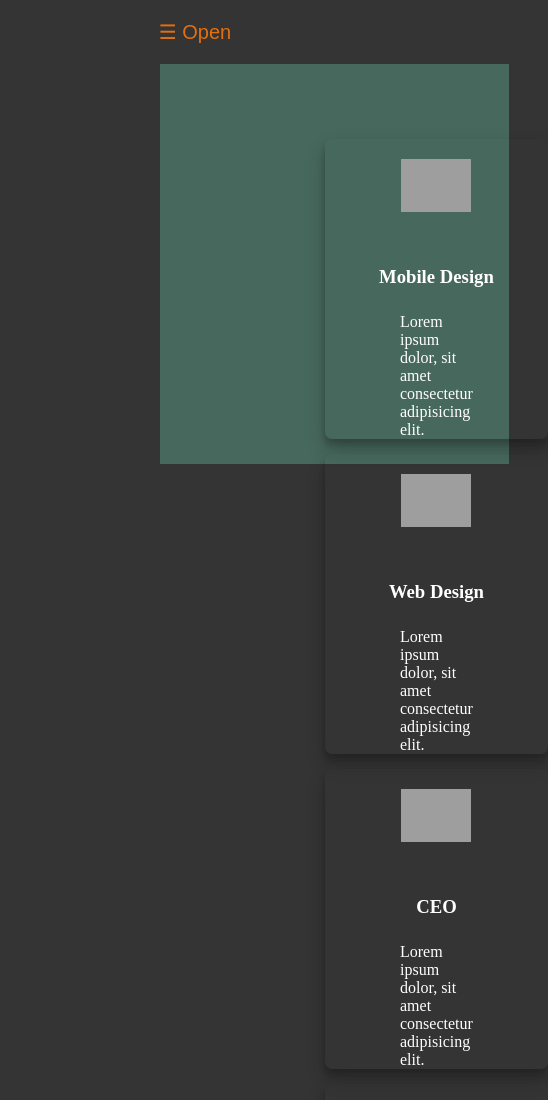
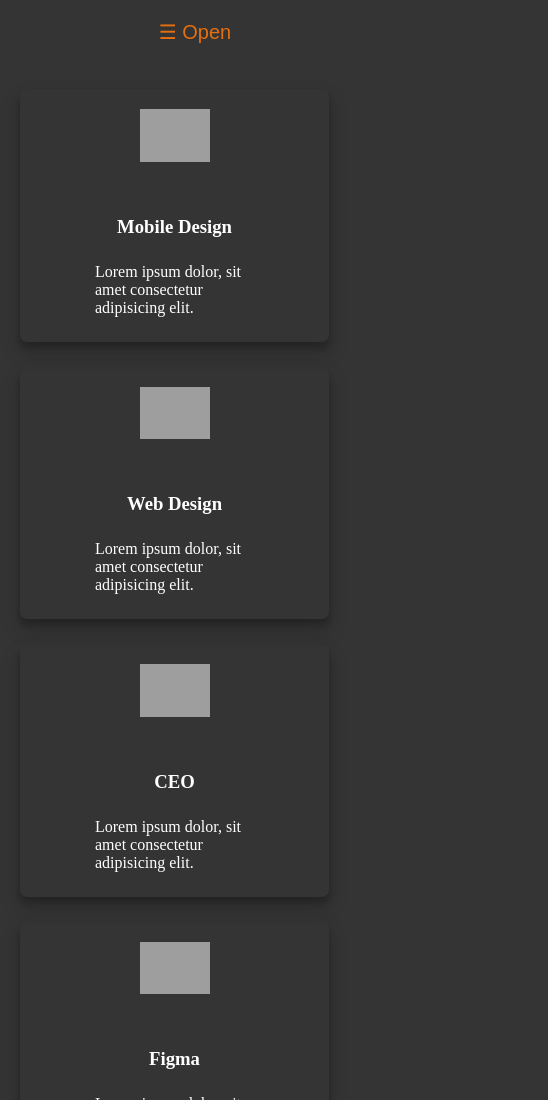
Before and after one commit to Younes-sh/VCard, a plain HTML site: page HTML/service.html in a window 390 px wide. Shown: the top 1100 px of the page, 548 px wide, since content can reach past the window. Drawn offline with Linux system fonts and the light colour scheme; grey boxes are pictures that could not be loaded; a script that the page names is missing.

```diff
--- a/CSS/service.css
+++ b/CSS/service.css
@@ -81,7 +81,6 @@
 }
 @media screen and (max-width:1000px) {
     .service{
-        background-color: rgba(127, 255, 212, 0.253);
         height: 400px;
         margin-left: 10px;
     }
@@ -131,19 +130,44 @@
 }
 @media screen and (max-width:923px) {
     .service{
-        background-color: rgba(127, 255, 212, 0.253);
         height: 400px;
-        margin: 0 160px;
+        margin: 0 auto;
         display: flex;
         flex-wrap: wrap;
     }
-    .side{
-        display: none;
+    .cards{
+        max-width: 400px;
+        height: auto;
+    }
+
+}
+@media screen and (max-width:915px) {
+    .service{
+        max-width: 100%;
+        margin: auto;
     }
 }
 @media screen and (max-width:567px) {
+
     .service{
         display: grid;
         grid-template-columns: repeat(1,1fr);
+        padding: 0;
     }
 }
+@media screen and (max-width:390px) {
+    .service{
+        margin: auto;
+        padding: 15px;
+    }
+    .cards{
+        margin: 10px 5px;
+    }
+
+}
+@media screen and (max-width:350px) {
+    .cards{
+        margin:  -100px;
+    }
+
+}
```
Also changed, not shown: HTML/about.html (+3 -3 lines), HTML/index.html (+3 -3 lines), HTML/portfolio.html (+4 -4 lines).
